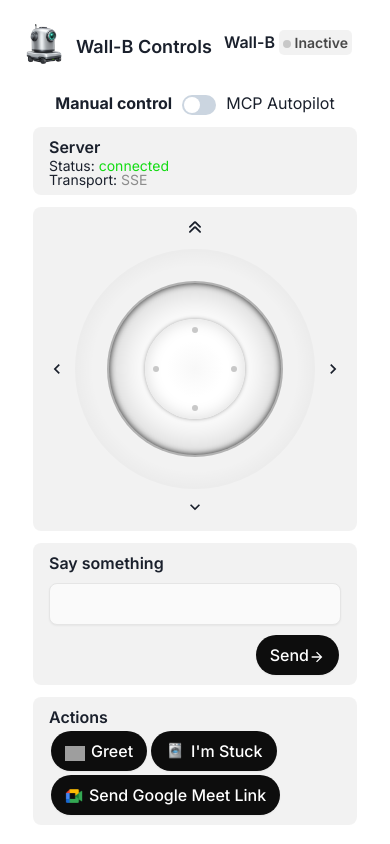
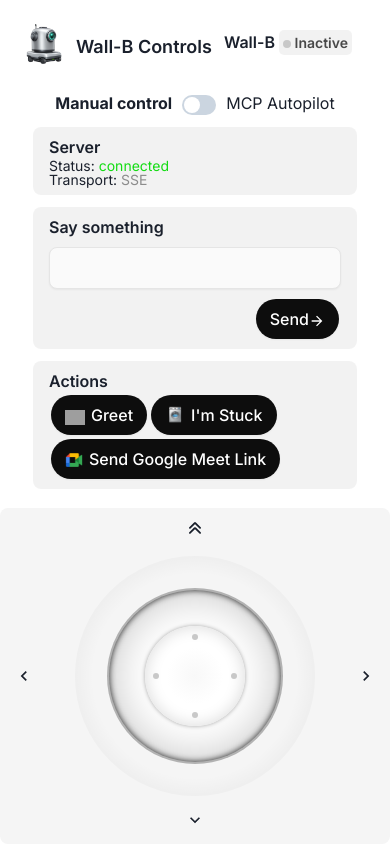
Before and after one commit to albiDmtr/wall-b, a Next.js app in the folder web-interface/: page / in a window 390 px wide. Built offline with nearby package versions, Linux system fonts and the light colour scheme; grey boxes are pictures that could not be loaded.

Commit message:
Modified joystick

```diff
--- a/web-interface/src/app/Joystick.tsx
+++ b/web-interface/src/app/Joystick.tsx
@@ -59,8 +59,6 @@ const Joystick = () => {
     console.log(isMouseDown, angle);
 
     if (!isMouseDown) {
-      document.body.style.overflowY = "visible";
-      document.body.style.position = "";
       sendCommand("standby");
 
       return;
@@ -81,12 +79,6 @@ const Joystick = () => {
       });
       lastSendTime.current = now;
     }
-
-    // disable scroll
-    document.body.style.width = "100vw";
-    document.body.style.height = "100vh";
-    document.body.style.overflowY = "hidden";
-    document.body.style.position = "fixed";
   }, [isMouseDown, angle]);
 
   // Handle cleanup when component unmounts or when mouse is released
--- a/web-interface/src/app/globals.css
+++ b/web-interface/src/app/globals.css
@@ -41,7 +41,31 @@
     height: 240px;
     border-radius: 50%;
     padding: 32px;
-  background: radial-gradient(circle, rgba(0,0,0,0) 60%, rgba(0, 0, 0, 0.1) 100%);
+    background: radial-gradient(
+        circle,
+        rgba(0, 0, 0, 0) 60%,
+        rgba(0, 0, 0, 0.1) 100%
+    );
+}
+
+@media (max-width: 768px) {
+    .joystick-cont {
+        padding: 24px;
+        position: fixed;
+        bottom: 0;
+        left: 0;
+        z-index: 999;
+        width: 100%;
+        background-color: rgb(245, 245, 245);
+        padding: 48px 32px;
+        margin-bottom: 0;
+    }
+    .joystick-outer {
+        margin: 0 auto;
+    }
+    body {
+        padding-bottom: 336px;
+    }
 }
 
 .joystick-inner {
@@ -50,8 +74,9 @@
     border-radius: 50%;
     background-color: rgb(255, 255, 255);
     border: solid 2px rgba(0, 0, 0, 0.3);
-  box-shadow: inset 0px 0px 46px 0px rgba(0,0,0,0.25),
-  inset 0px 0px 6px 0px rgba(0,0,0,0.85);
+    box-shadow:
+        inset 0px 0px 46px 0px rgba(0, 0, 0, 0.25),
+        inset 0px 0px 6px 0px rgba(0, 0, 0, 0.85);
     position: relative;
 }
 
@@ -63,9 +88,14 @@
     top: 50%;
     left: 50%;
     transform: translate(-50%, -50%);
-  background: radial-gradient(circle, rgba(248,248,248,1) 0%, rgba(255,255,255,1) 40%);
-  box-shadow: inset 0px 0px 16px 0px rgba(0,0,0,0.15),
-    0px 0px 4px 0px rgba(0,0,0,0.35);
+    background: radial-gradient(
+        circle,
+        rgba(248, 248, 248, 1) 0%,
+        rgba(255, 255, 255, 1) 40%
+    );
+    box-shadow:
+        inset 0px 0px 16px 0px rgba(0, 0, 0, 0.15),
+        0px 0px 4px 0px rgba(0, 0, 0, 0.35);
     cursor: pointer;
 }
 .joystick-pointer div {
@@ -157,17 +187,17 @@ button:hover {
     transform: rotate(90deg);
 }
 .arrow.left {
-  top:  calc(50% - 10px);
+    top: calc(50% - 10px);
     left: 14px;
 }
 .arrow.right {
-  top:  calc(50% - 10px);
+    top: calc(50% - 10px);
     right: 14px;
     transform: rotate(180deg);
 }
 .arrow.back {
     bottom: 14px;
-  right:  calc(50% - 10px);
+    right: calc(50% - 10px);
     transform: rotate(270deg);
 }
 
```
Lines whose indentation alone changed are shown as unchanged.
